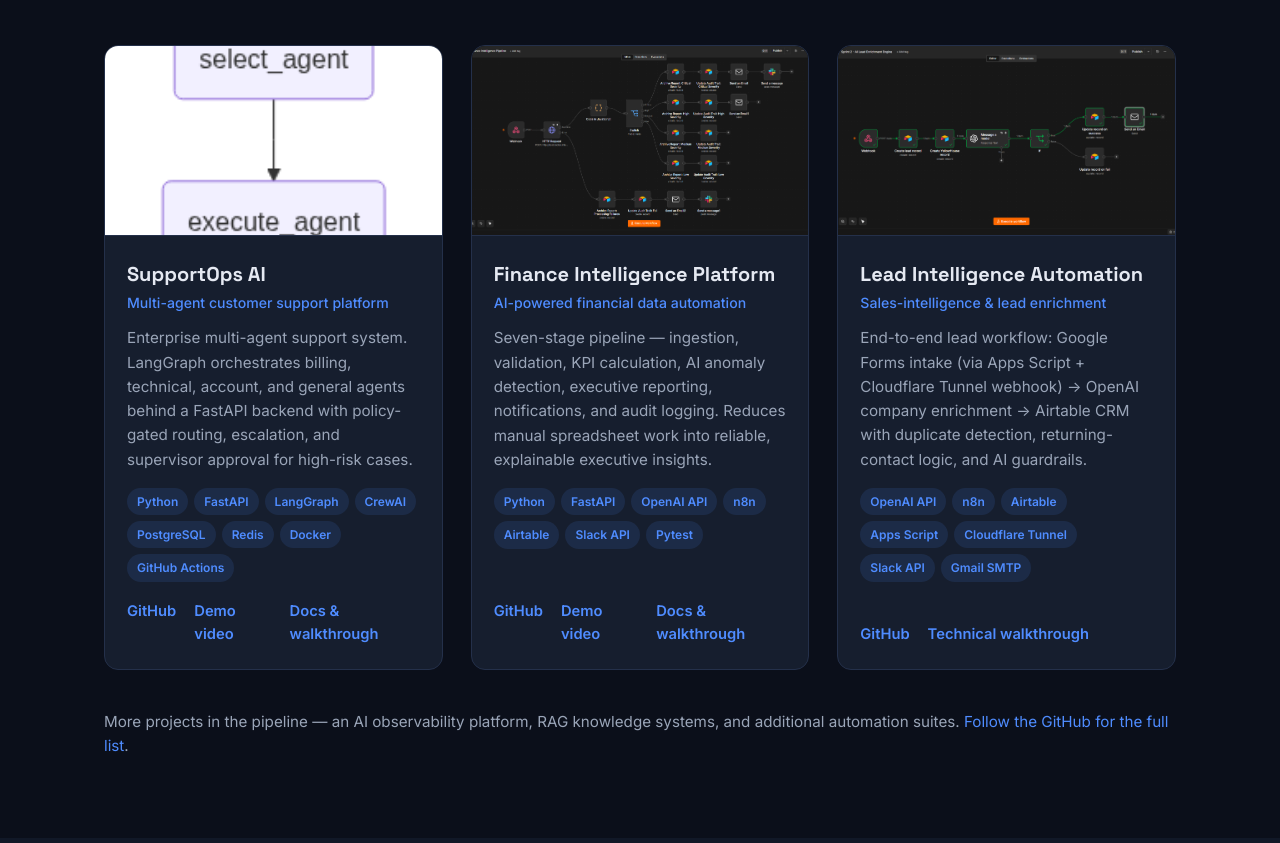
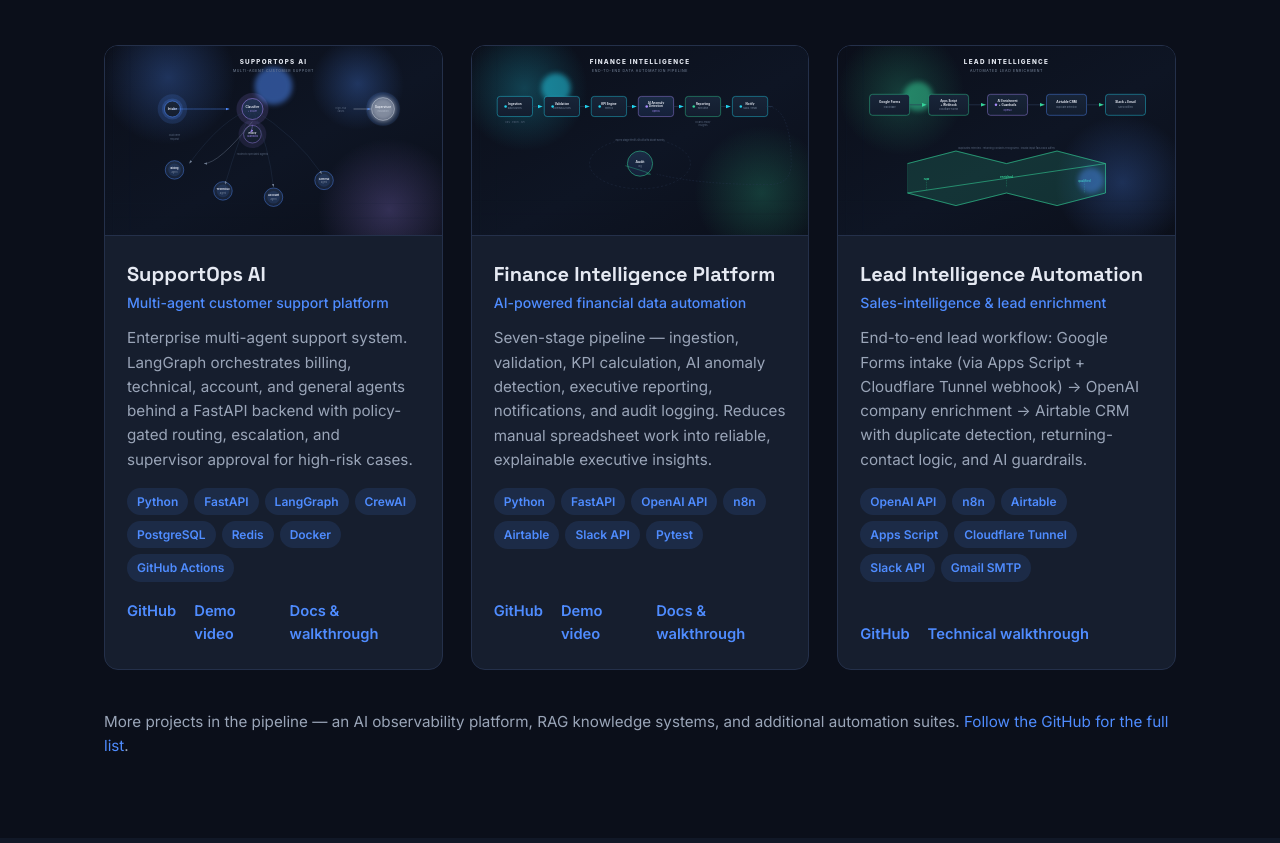
Before and after one commit to Terrytd0/Terrytd0.github.io, a plain HTML site: page index.html in a window 1280 px wide. Shown: the part 1040-1883 px from the top of the page. Drawn offline with Linux system fonts and the light colour scheme.

Commit message:
Add custom SVG hero diagrams for project cards

```diff
--- a/index.html
+++ b/index.html
@@ -76,7 +76,7 @@
 
           <article class="project-card">
             <div class="project-media">
-              <img src="assets/projects/supportops-workflow.png" alt="SupportOps AI LangGraph workflow diagram" loading="lazy">
+              <img src="assets/projects/supportops-hero.svg" alt="SupportOps AI multi-agent routing diagram" loading="lazy">
             </div>
             <div class="project-body">
               <h3 class="project-title">SupportOps AI</h3>
@@ -100,7 +100,7 @@
 
           <article class="project-card">
             <div class="project-media">
-              <img src="assets/projects/finance-n8n-workflow.png" alt="Finance Intelligence Platform n8n workflow" loading="lazy">
+              <img src="assets/projects/finance-hero.svg" alt="Finance Intelligence Platform seven-stage pipeline diagram" loading="lazy">
             </div>
             <div class="project-body">
               <h3 class="project-title">Finance Intelligence Platform</h3>
@@ -124,7 +124,7 @@
 
           <article class="project-card">
             <div class="project-media">
-              <img src="assets/projects/lead-n8n-canvas.png" alt="Lead Intelligence n8n automation canvas" loading="lazy">
+              <img src="assets/projects/lead-hero.svg" alt="Lead Intelligence automation funnel diagram" loading="lazy">
             </div>
             <div class="project-body">
               <h3 class="project-title">Lead Intelligence Automation</h3>
```
Also changed, not shown: assets/projects/finance-hero.svg (added), assets/projects/finance-n8n-workflow.png (deleted), assets/projects/lead-hero.svg (added), assets/projects/lead-n8n-canvas.png (deleted), assets/projects/supportops-hero.svg (added), assets/projects/supportops-workflow.png (deleted).
